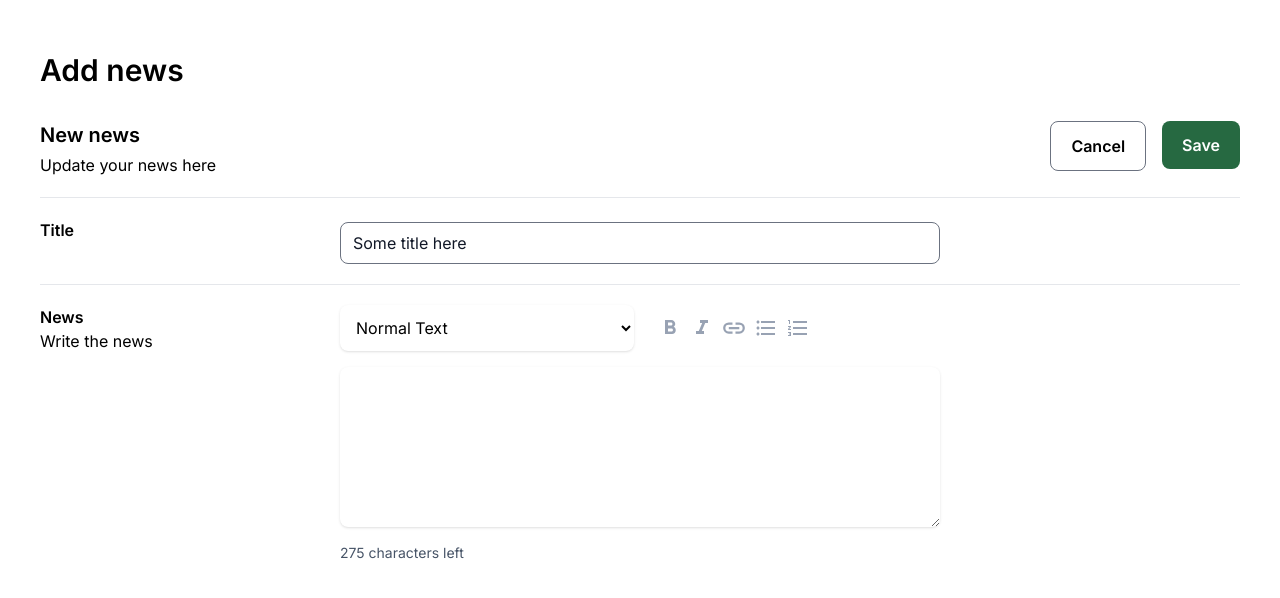
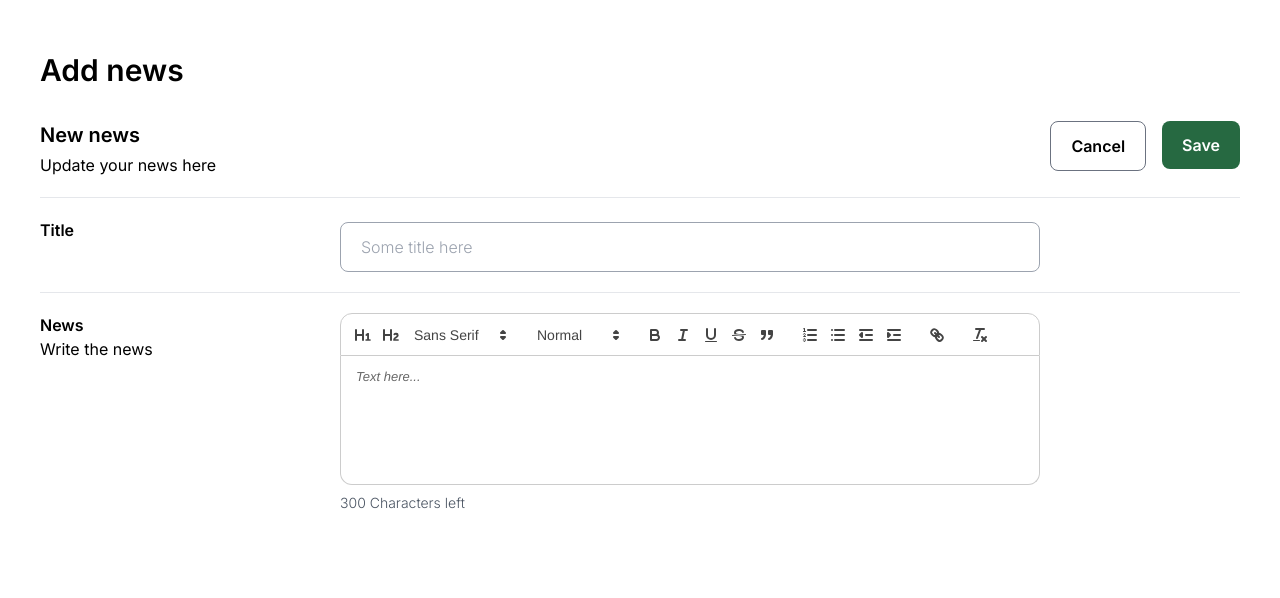
Before and after one commit to Manu-Madhu/WSO_Development, a Next.js app: page /pages/admin/news/addnews in a window 1280 px wide. Shown: the top 598 px of the page. Built offline with nearby package versions, Linux system fonts and the light colour scheme.

Commit message:
add news, newses page ui implementation completed

```diff
--- a/package.json
+++ b/package.json
@@ -10,9 +10,11 @@
   },
   "dependencies": {
     "next": "14.2.4",
+    "quill": "^2.0.2",
     "react": "^18",
     "react-dom": "^18",
-    "react-icons": "^5.2.1"
+    "react-icons": "^5.2.1",
+    "react-quill": "^2.0.0"
   },
   "devDependencies": {
     "eslint": "^8",
--- a/src/app/pages/admin/news/addnews/page.jsx
+++ b/src/app/pages/admin/news/addnews/page.jsx
@@ -29,7 +29,7 @@ function Page() {
                 <label className="text-base font-semibold w-1/4">
                     Title
                 </label>
-                <input type="text" className="w-1/2 border border-gray-500 mt-1 px-3 py-2 rounded-lg placeholder:text-gray-900" placeholder="Some title here" />
+                <input type="text" className="w-7/12 border border-gray-400 mt-1 px-5 py-3 rounded-lg placeholder:text-gray-400 placeholder:font-light" placeholder="Some title here" />
             </div>
             <div className=" py-5 flex items-start">
                 <div className="flex flex-col  w-1/4">
--- a/src/app/pages/admin/news/page.jsx
+++ b/src/app/pages/admin/news/page.jsx
@@ -24,7 +24,8 @@ function Page() {
                     </Link>
                 </div>
                 <table className='w-full text-base table'>
-                    <tr className='bg-gray-200'>
+                    <thead className="bg-gray-200" c>
+                        <tr>
                             <th className='px-5 py-3 font-normal'>
                                 No
                             </th>
@@ -35,6 +36,8 @@ function Page() {
                                 Action
                             </th>
                         </tr>
+                    </thead>
+                    <tbody>
                         <tr>
                             <td className='px-5 py-6'>
                                 1
@@ -51,6 +54,7 @@ function Page() {
                                 </button>
                             </td>
                         </tr>
+                    </tbody>
                 </table>
             </div>
         </div>
--- /dev/null
+++ b/src/components/Admin/News/NewsArea.css
@@ -0,0 +1,10 @@
+.text-editor .ql-editor {
+    min-height: 8rem;
+    height: auto;
+}
+.text-editor .ql-toolbar {
+    border-radius: 0.75rem 0.75rem 0 0;
+}
+.text-editor .ql-container {
+    border-radius: 0 0 0.75rem 0.75rem;
+}
--- a/src/components/Admin/News/NewsArea.jsx
+++ b/src/components/Admin/News/NewsArea.jsx
@@ -1,73 +1,51 @@
-'use client';
-import { MdFormatBold } from "react-icons/md";
-import { MdOutlineFormatItalic } from "react-icons/md";
-import { IoLinkSharp } from "react-icons/io5";
-import { MdFormatListBulleted } from "react-icons/md";
-import { MdFormatListNumbered } from "react-icons/md";
-import { useState } from "react";
+"use client";
+import React, { useState } from 'react';
+import dynamic from 'next/dynamic';
+import 'react-quill/dist/quill.snow.css';
+import './NewsArea.css';
+const ReactQuill = dynamic(() => import('react-quill'), {
+    ssr: false,
+    loading: () => <input className="py-3" placeholder="Loading editor..." disabled />,
+});
 
-function NewsArea() {
-    const [data, setData] = useState({})
-    const [selectedOption, setSelectedOption] = useState('Normal Text')
-    const [text, setText] = useState('')
+const TextEditor = () => {
+    const [value, setValue] = useState('');
 
-    const changeHandler = (e) => {
-        setData((prev) => ({ ...prev, [e.target.name]: e.target.value }))
-    }
+    const handleChange = (content) => {
+        if (content.replace(/<[^>]*>/g, '').length <= 300) {
+            setValue(content);
+        }
+    };
 
-    const handleSelectChange = (e) => {
-        setSelectedOption(e.target.value);
-    }
+    const getTextLength = (content) => {
+        return content.replace(/<[^>]*>/g, '').length;
+    };
 
-    const handleBoldClick = () => {
-        setText(text + ' <b></b>');
-    }
-
-    const handleItalicClick = () => {
-        setText(text + ' <i></i>');
-    }
+    const modules = {
+        toolbar: [
+            [{ 'header': '1' }, { 'header': '2' }, { 'font': [] }],
+            [{ size: [] }],
+            ['bold', 'italic', 'underline', 'strike', 'blockquote'],
+            [{ 'list': 'ordered' }, { 'list': 'bullet' }, { 'indent': '-1' }, { 'indent': '+1' }],
+            ['link'],
+            ['clean'],
+        ],
+    };
 
     return (
-        <div className='gap-2 w-1/2 flex flex-col'>
+        <div className="text-editor w-7/12 rounded-xl">
+            <ReactQuill
+                value={value}
+                onChange={handleChange}
+                theme="snow"
+                modules={modules}
+                placeholder="Text here..."
+            />
+            <div className="char-count text-gray-600 font-light mt-2 text-sm">
+                {300 - getTextLength(value)} Characters left
+            </div>
+        </div>
+    );
+};
 
-            <div className='w-full flex flex-col gap-4'>
-
-                <div className='w-full flex gap-6'>
-                    <select
-                        type='text'
-                        className='w-full flex items-center rounded-lg bg-white
-                                    shadow outline-none p-3' >
-                        <option value="Normal Text">Normal Text</option>
-
-                    </select>
-
-                    <div className='w-full flex items-center gap-2'>
-                        <button onClick={handleBoldClick}>
-                            <MdFormatBold size={24} color='#98A2B3' />
-                        </button>
-                        <button onClick={handleItalicClick}>
-                            <MdOutlineFormatItalic size={24} color='#98A2B3' />
-                        </button>
-                        <button><IoLinkSharp size={24} color='#98A2B3' /></button>
-                        <button><MdFormatListBulleted size={24} color='#98A2B3' /></button>
-                        <button><MdFormatListNumbered size={24} color='#98A2B3' /></button>
-                    </div>
-
-                </div>
-
-                <textarea
-                    rows={5}
-                    name='description'
-                    value={text}
-                    onChange={(e) => setText(e.target.value)}
-                    className='w-full rounded-lg
-                            bg-white shadow outline-none p-5' />
-
-                <p className='text-[#475467] text-sm'>275 characters left</p>
-            </div>
-
-        </div>
-    )
-}
-
-export default NewsArea
+export default TextEditor;
```
Also changed, not shown: 1 other file (tests, documents, lock files or other folders). Lines whose indentation alone changed are shown as unchanged.
